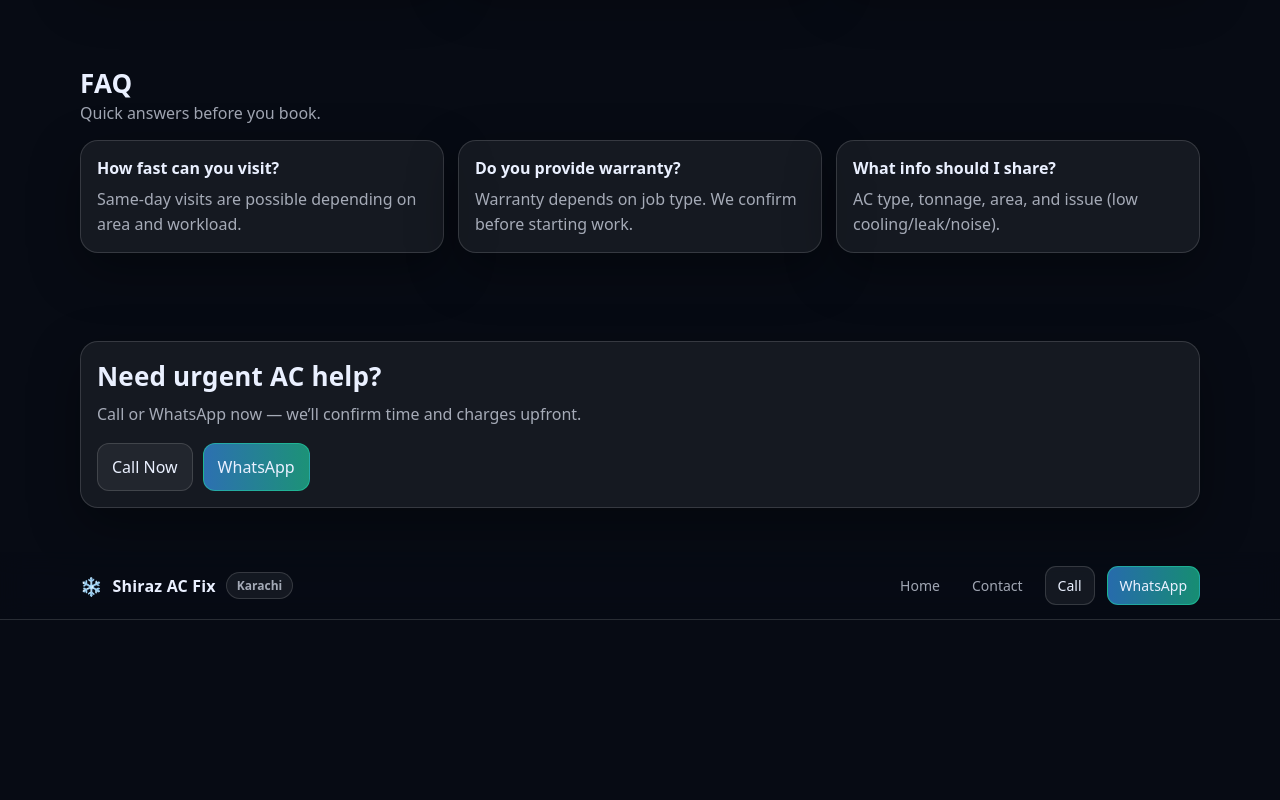
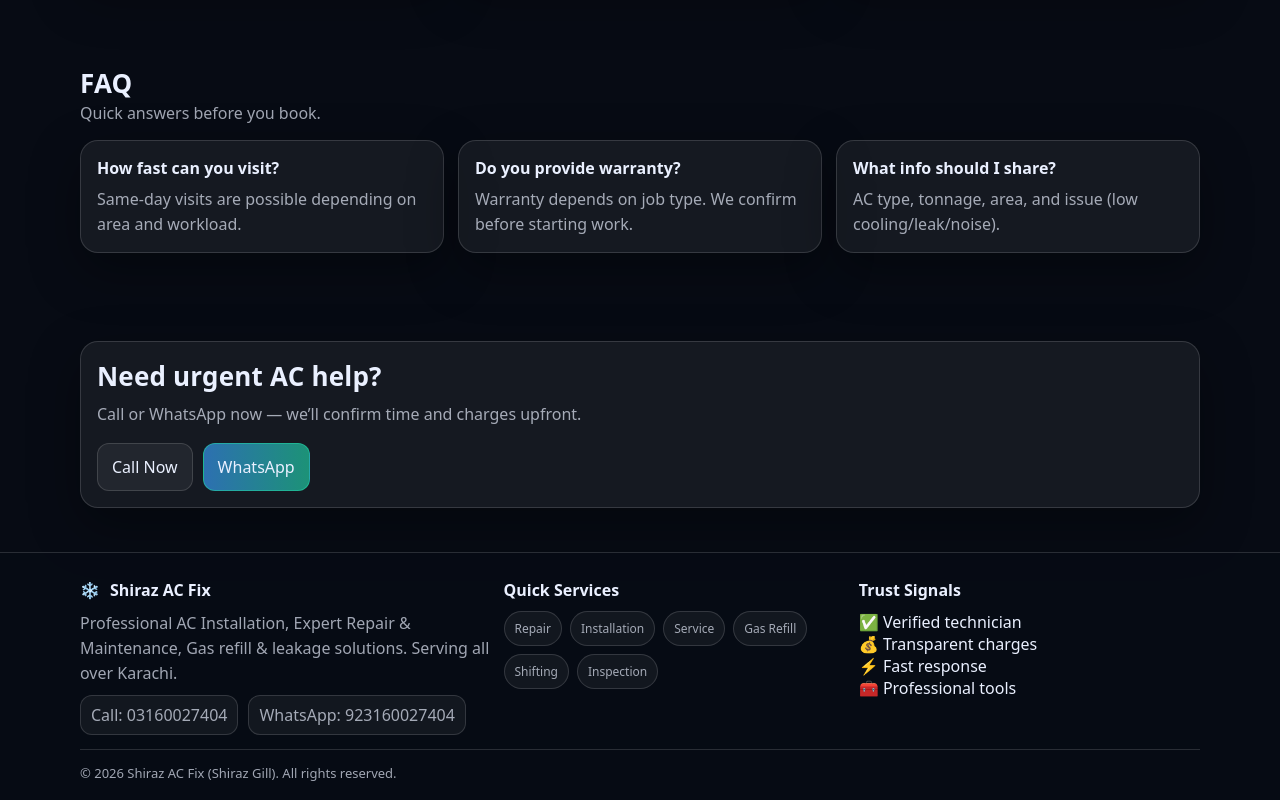
Before and after one commit to zaam23454/ac-service-site, a Next.js app: page / in a window 1280 px wide. Shown: the part 2557-3357 px from the top of the page. Before the commit the page ends 3177 px from the top, so only its background shows below. Built offline with nearby package versions, Linux system fonts and the light colour scheme.

Commit message:
`Refactor Navbar to Footer component`

```diff
--- a/src/components/Footer.tsx
+++ b/src/components/Footer.tsx
@@ -1,6 +1,4 @@
-import Link from "next/link";
-
-export default function Navbar() {
+export default function Footer() {
   const phone = process.env.NEXT_PUBLIC_PHONE || "03160027404";
   const wa = process.env.NEXT_PUBLIC_WHATSAPP || "923160027404";
 
@@ -10,36 +8,56 @@ export default function Navbar() {
   )}`;
 
   return (
-    <header className="nav">
-      <div className="container navInner">
-        <Link href="/" className="brand">
-          <span className="brandIcon">❄️</span>
-          <span className="brandText">Shiraz AC Fix</span>
-          <span className="badge">Karachi</span>
-        </Link>
+    <footer className="footer">
+      <div className="container footerGrid">
+        <div>
+          <div className="footerBrand">
+            <span>❄️</span>
+            <span>Shiraz AC Fix</span>
+          </div>
+          <p className="p dim" style={{ marginTop: 10 }}>
+            Professional AC Installation, Expert Repair & Maintenance, Gas refill & leakage solutions.
+            Serving all over Karachi.
+          </p>
 
-        <nav className="navLinks">
-          <Link className="link" href="/">
-            Home
-          </Link>
-          <Link className="link" href="/contact">
-            Contact
-          </Link>
+          <div className="footerLinks">
+            <a className="miniLink" href={telLink}>
+              Call: {phone}
+            </a>
+            <a className="miniLink" href={waLink} target="_blank" rel="noreferrer">
+              WhatsApp: {wa}
+            </a>
+          </div>
+        </div>
 
-          <a className="btn btnSmall" href={telLink} aria-label="Call Shiraz AC Fix">
-            Call
-          </a>
-          <a
-            className="btn btnPrimary btnSmall"
-            href={waLink}
-            target="_blank"
-            rel="noreferrer"
-            aria-label="WhatsApp Shiraz AC Fix"
-          >
-            WhatsApp
-          </a>
-        </nav>
+        <div>
+          <div className="footerTitle">Quick Services</div>
+          <div className="pillRow" style={{ marginTop: 10 }}>
+            <div className="pill">Repair</div>
+            <div className="pill">Installation</div>
+            <div className="pill">Service</div>
+            <div className="pill">Gas Refill</div>
+            <div className="pill">Shifting</div>
+            <div className="pill">Inspection</div>
+          </div>
+        </div>
+
+        <div>
+          <div className="footerTitle">Trust Signals</div>
+          <div className="stack" style={{ marginTop: 10 }}>
+            <div className="tick">✅ Verified technician</div>
+            <div className="tick">💰 Transparent charges</div>
+            <div className="tick">⚡ Fast response</div>
+            <div className="tick">🧰 Professional tools</div>
+          </div>
+        </div>
       </div>
-    </header>
+
+      <div className="container footerBottom">
+        <div className="small dim">
+          © {new Date().getFullYear()} Shiraz AC Fix (Shiraz Gill). All rights reserved.
+        </div>
+      </div>
+    </footer>
   );
 }
```
